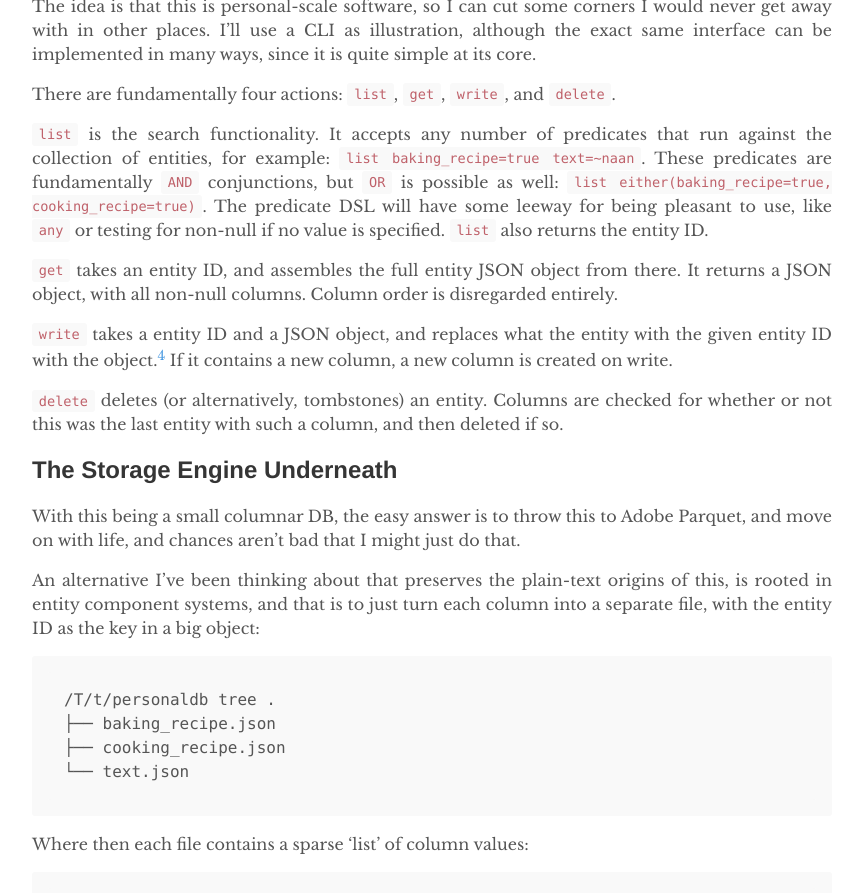
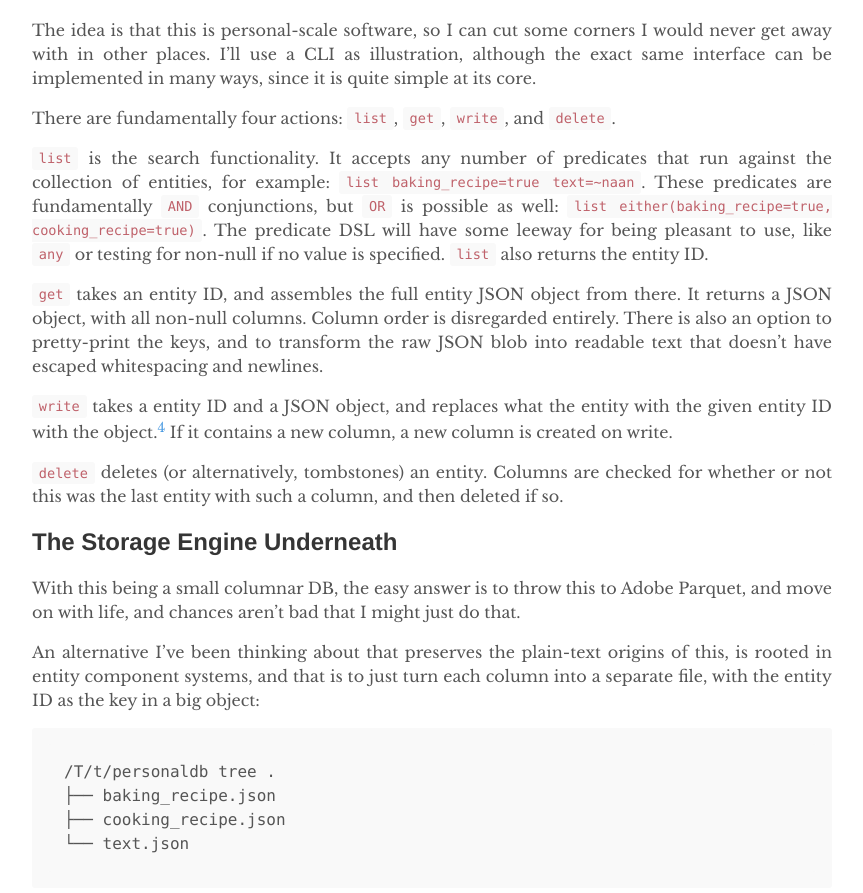
Before and after one commit to MordecaiMalignatus/mordecaimalignatus.github.io, a Jekyll site: the page built from _posts/2026-05-24-personaldb.md, in a window 1280 px wide and 900 px high, scrolled down 2018 px. Shown: the top 893 px of the window, without its empty margins (208-1071 px from the left). Built offline with Jekyll 4.4.1, drawn with Linux system fonts in a browser that asks for light colours; some of the changed text lies outside the part shown.

Commit message:
elaborate pretty printing

````diff
--- a/_posts/2026-05-24-personaldb.md
+++ b/_posts/2026-05-24-personaldb.md
@@ -51,6 +51,7 @@ entities that looks like this:
 
 ```json
 {
+    // the text key contains the entirety of the original text file.
     "text": "Delicious, Buttery Naan\n...",
     "cooking_recipe": true,
     "baking recipe": true
@@ -105,7 +106,8 @@ ID.
 
 `get` takes an entity ID, and assembles the full entity JSON object from there.
 It returns a JSON object, with all non-null columns. Column order is disregarded
-entirely.
+entirely. There is also an option to pretty-print the keys, and to transform the
+raw JSON blob into readable text that doesn't have escaped whitespacing and newlines.
 
 `write` takes a entity ID and a JSON object, and replaces what the entity with
 the given entity ID with the object.[^4] If it contains a new column, a new
````
